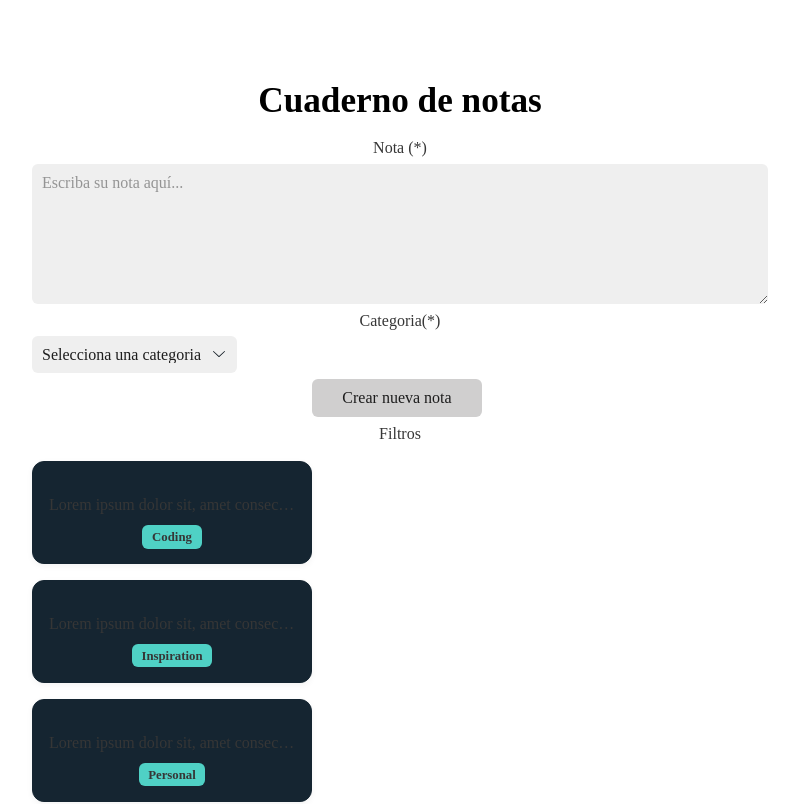
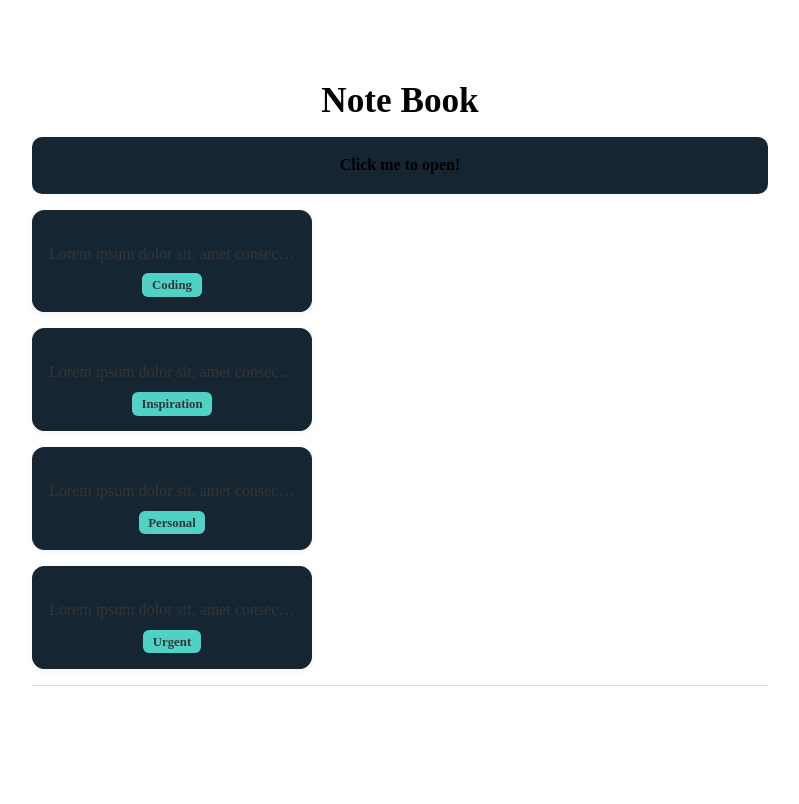
Before and after one commit to UOdriozola28/notes-proyect, a React (Vite) app: page / in a window 1280 px wide. Shown: the top 804 px of the page, without its empty margins (240-1039 px from the left). Built offline with nearby package versions, Linux system fonts and the light colour scheme.

Commit message:
Add animation to the form when the button is clicked

```diff
--- a/src/components/Header.tsx
+++ b/src/components/Header.tsx
@@ -1,6 +1,7 @@
-import { useId, useState } from "react"
+import { useEffect, useId, useRef, useState } from "react"
 import type { EventFormType, NoteCommentLabel } from "../types"
 import { LABELS } from '../consts';
+import autoAnimate from '@formkit/auto-animate'
 
 export interface HeaderProps {
   saveNote: ({ comment, label }: NoteCommentLabel) => void
@@ -13,6 +14,17 @@ export default function Header({ saveNote }: HeaderProps) {
   const [note, setNote] = useState('')
   const [label, setLabel] = useState('')
 
+  //
+  const parent = useRef(null)
+  const [show, setShow] = useState(false)
+
+  useEffect(() => {
+    if (parent.current) {
+      autoAnimate(parent.current)
+    }
+  }, [parent])
+
+
   const handleSubmit = (e: EventFormType): void => {
     e.preventDefault()
     if (!note || !label) return
@@ -24,15 +36,19 @@ export default function Header({ saveNote }: HeaderProps) {
 
   return (
     <header>
-      <h1>Cuaderno de notas</h1>
+      <h1>Note Book</h1>
 
-      <form onSubmit={handleSubmit}>
-        <label htmlFor={noteId}>Nota (*)</label>
-        <textarea name="note" id={noteId} placeholder="Escriba su nota aquí..." value={note} onChange={(e) => setNote(e.target.value)} />
+      <div className="container-form" ref={parent}>
+        <strong className="dropdown-label cursor-pointer" onClick={() => setShow(!show)}>Click me to {show ? 'close' : 'open'}!</strong>
+        {
+          show &&
+          <form onSubmit={handleSubmit} className="form-note">
+            <label htmlFor={noteId}>Note (*)</label>
+            <textarea name="note" id={noteId} placeholder="Write note here..." value={note} onChange={(e) => setNote(e.target.value)} />
 
-        <label htmlFor={noteSelect}>Categoria(*)</label>
+            <label htmlFor={noteSelect}>Category(*)</label>
             <select value={label} name="label" id={noteSelect} onChange={(e) => setLabel(e.target.value)}>
-          <option value="" disabled >Selecciona una categoria</option>
+              <option value="" disabled >Select a category</option>
               {
                 Object.entries(LABELS).map(([key, value]) => {
                   return (
@@ -41,12 +57,15 @@ export default function Header({ saveNote }: HeaderProps) {
                 })
               }
             </select>
-        <button>Crear nueva nota</button>
+            <button>Create a new note</button>
           </form>
+        }
 
-      <main>
+      </div>
+
+      {/* <main>
         <span>Filtros</span>
-      </main>
+      </main> */}
 
     </header>
   )
```
Lines whose indentation alone changed are shown as unchanged.
